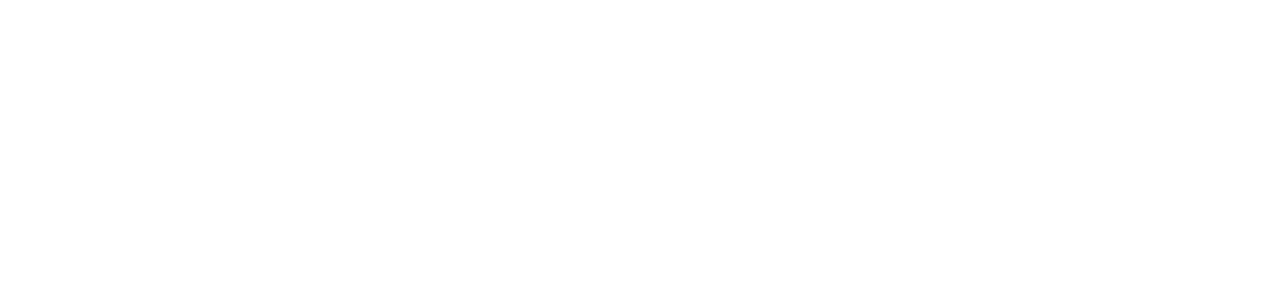
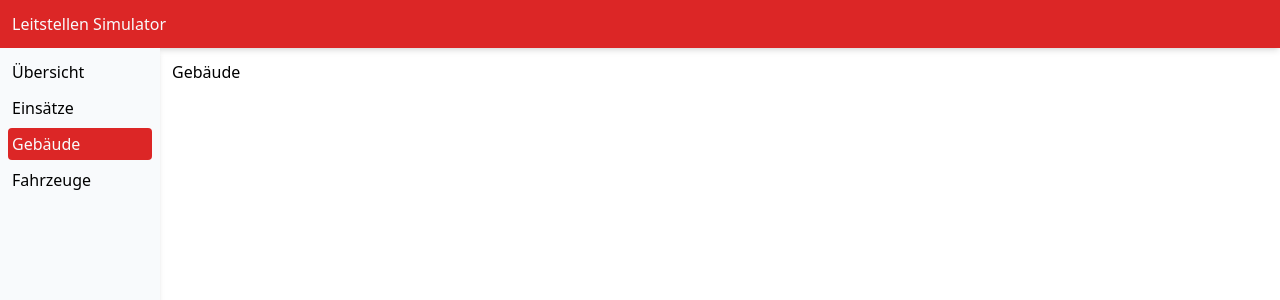
Before and after one commit to LeitstellenSimulator/game, a Nuxt app: page /buildings in a window 1280 px wide. Before the commit this address had no page. Shown: the top 300 px of the page. Built offline with nearby package versions, Linux system fonts and the light colour scheme.

Commit message:
Default Layout

```diff
--- a/assets/main.css
+++ b/assets/main.css
@@ -1,6 +1,6 @@
 .page-enter-active,
 .page-leave-active {
-  transition: opacity 0.5s;
+  transition: opacity .3s;
 }
 .page-enter,
 .page-leave-to {
--- /dev/null
+++ b/layouts/default.vue
@@ -0,0 +1,60 @@
+<template>
+  <div>
+    <header>
+      <h1>Leitstellen Simulator</h1>
+    </header>
+    <div>
+      <aside>
+        <nav>
+          <nuxt-link to="/">Übersicht</nuxt-link>
+          <nuxt-link to="/missions">Einsätze</nuxt-link>
+          <nuxt-link to="/buildings">Gebäude</nuxt-link>
+          <nuxt-link to="/vehicles">Fahrzeuge</nuxt-link>
+        </nav>
+      </aside>
+      <main>
+        <Nuxt />
+      </main>
+    </div>
+  </div>
+</template>
+
+<script lang="ts">
+import { defineComponent } from "vue";
+
+export default defineComponent({
+  name: "default",
+});
+</script>
+
+<style scoped>
+header {
+  @apply bg-red-600 text-slate-50 p-3 shadow-md fixed left-0 top-0 right-0;
+}
+
+header + * {
+  @apply mt-12;
+}
+
+aside {
+  @apply fixed shadow-md h-full bg-slate-50 p-2 w-40;
+}
+
+aside nav {
+  @apply flex flex-col w-full gap-1;
+}
+
+aside a {
+  @apply rounded p-1
+  hover:bg-red-200;
+}
+
+aside a.nuxt-link-exact-active {
+  @apply bg-red-600 text-slate-50
+  hover:bg-red-700;
+}
+
+main {
+  @apply ml-40 p-3;
+}
+</style>
--- /dev/null
+++ b/pages/buildings/index.vue
@@ -0,0 +1,13 @@
+<template>
+  <div>Gebäude</div>
+</template>
+
+<script lang="ts">
+import { defineComponent } from "vue";
+
+export default defineComponent({
+  name: "index",
+});
+</script>
+
+<style scoped></style>
--- a/pages/index.vue
+++ b/pages/index.vue
@@ -1,5 +1,5 @@
 <template>
-  <div class="home"></div>
+  <div class="home">Übersicht</div>
 </template>
 
 <script lang="ts">
--- /dev/null
+++ b/pages/missions/index.vue
@@ -0,0 +1,13 @@
+<template>
+  <div>Einsätze</div>
+</template>
+
+<script lang="ts">
+import { defineComponent } from "vue";
+
+export default defineComponent({
+  name: "index",
+});
+</script>
+
+<style scoped></style>
--- /dev/null
+++ b/pages/vehicles/index.vue
@@ -0,0 +1,13 @@
+<template>
+  <div>Fahrzeuge</div>
+</template>
+
+<script lang="ts">
+import { defineComponent } from "vue";
+
+export default defineComponent({
+  name: "index",
+});
+</script>
+
+<style scoped></style>
```
